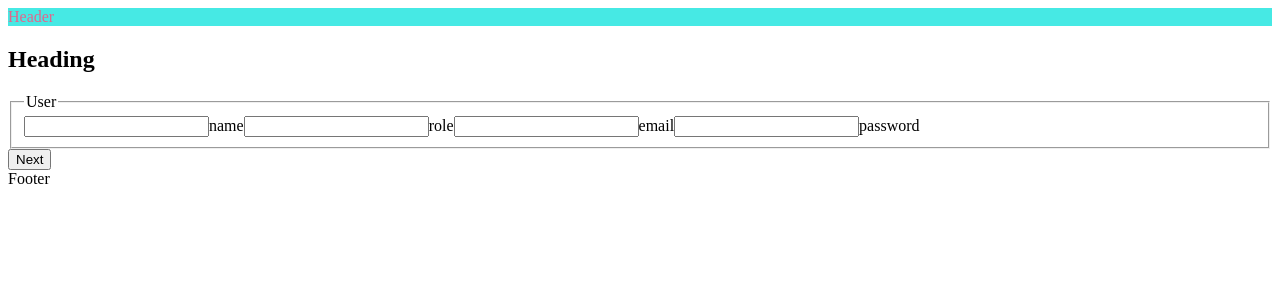
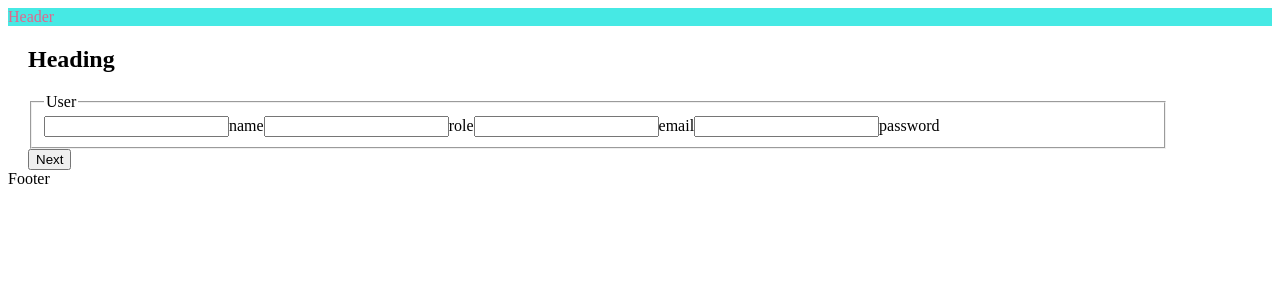
Before and after one commit to rereed92/multi-step-form, a React app: page / in a window 1280 px wide. Shown: the top 300 px of the page. Built offline with nearby package versions, Linux system fonts and the light colour scheme.

Commit message:
Add container component

```diff
--- a/package.json
+++ b/package.json
@@ -17,6 +17,7 @@
     "enzyme-adapter-react-16": "^1.15.3",
     "history": "^4.10.0",
     "jss": "^10.3.0",
+    "jss-default-unit": "^8.0.2",
     "jss-plugin-camel-case": "^10.3.0",
     "jss-plugin-extend": "^10.3.0",
     "jss-plugin-nested": "^10.3.0",
--- a/src/assets/theme/themes/primary.ts
+++ b/src/assets/theme/themes/primary.ts
@@ -44,6 +44,10 @@ const primary: ITheme = {
     small: 14,
     error: 12,
   },
+  spacing: {
+    container: 1140,
+    padding: 20,
+  },
 };
 
 export default primary;
--- a/src/assets/theme/types.ts
+++ b/src/assets/theme/types.ts
@@ -46,4 +46,8 @@ export interface ITheme {
     small: number;
     error: number;
   };
+  spacing: {
+    container: number;
+    padding: number;
+  };
 }
--- /dev/null
+++ b/src/components/Container/Container.styles.ts
@@ -0,0 +1,11 @@
+import { createUseStyles } from 'react-jss';
+import { ITheme } from 'theme/types';
+
+const useStyles = createUseStyles((theme: ITheme) => ({
+  container: {
+    maxWidth: theme.spacing.container,
+    padding: { left: theme.spacing.padding, right: theme.spacing.padding },
+  },
+}));
+
+export default useStyles;
--- /dev/null
+++ b/src/components/Container/Container.tsx
@@ -0,0 +1,16 @@
+import React, { ReactElement } from 'react';
+import { useTheme } from 'react-jss';
+import useStyles from './Container.styles';
+
+interface IContainer {
+  children: ReactElement;
+}
+
+const Container = ({ children }: IContainer) => {
+  const theme = useTheme();
+  const classes = useStyles({ theme });
+
+  return <div className={classes.container}>{children}</div>;
+};
+
+export default Container;
--- a/src/components/index.tsx
+++ b/src/components/index.tsx
@@ -6,3 +6,4 @@ export { default as Checkbox } from './Checkbox/Checkbox';
 export { default as UserForm } from './UserForm/UserForm';
 export { default as PrivacyForm } from './PrivacyForm/PrivacyForm';
 export { default as Confirmation } from './Confirmation/Confirmation';
+export { default as Container } from './Container/Container';
--- a/src/pages/HomePage/HomePage.tsx
+++ b/src/pages/HomePage/HomePage.tsx
@@ -1,6 +1,12 @@
 /* eslint-disable no-console */
 import React, { useState, SyntheticEvent } from 'react';
-import { MultiStep, UserForm, PrivacyForm, Confirmation } from 'components';
+import {
+  MultiStep,
+  UserForm,
+  PrivacyForm,
+  Confirmation,
+  Container,
+} from 'components';
 import { IMultiStep } from 'components/MultiStep/types';
 import { useSelector, useDispatch } from 'react-redux';
 import { RootState } from 'store';
@@ -17,6 +23,7 @@ const HomePage = () => {
   };
 
   return (
+    <Container>
       <>
         <h1>Heading</h1>
         {!showConfirmation ? (
@@ -32,6 +39,7 @@ const HomePage = () => {
           <Confirmation />
         )}
       </>
+    </Container>
   );
 };
 
```
Also changed, not shown: 1 other file (tests, documents, lock files or other folders). Lines whose indentation alone changed are shown as unchanged.
